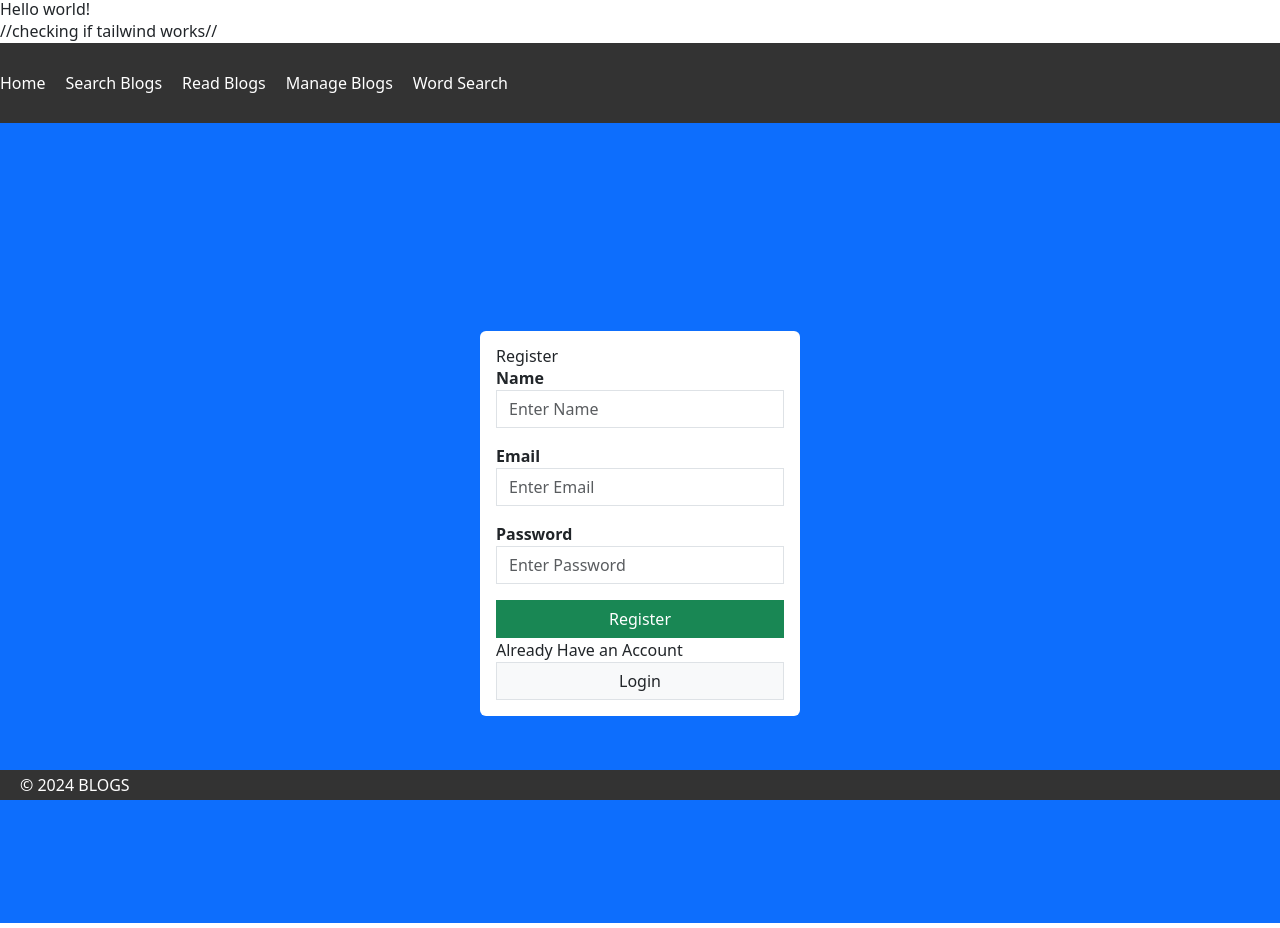
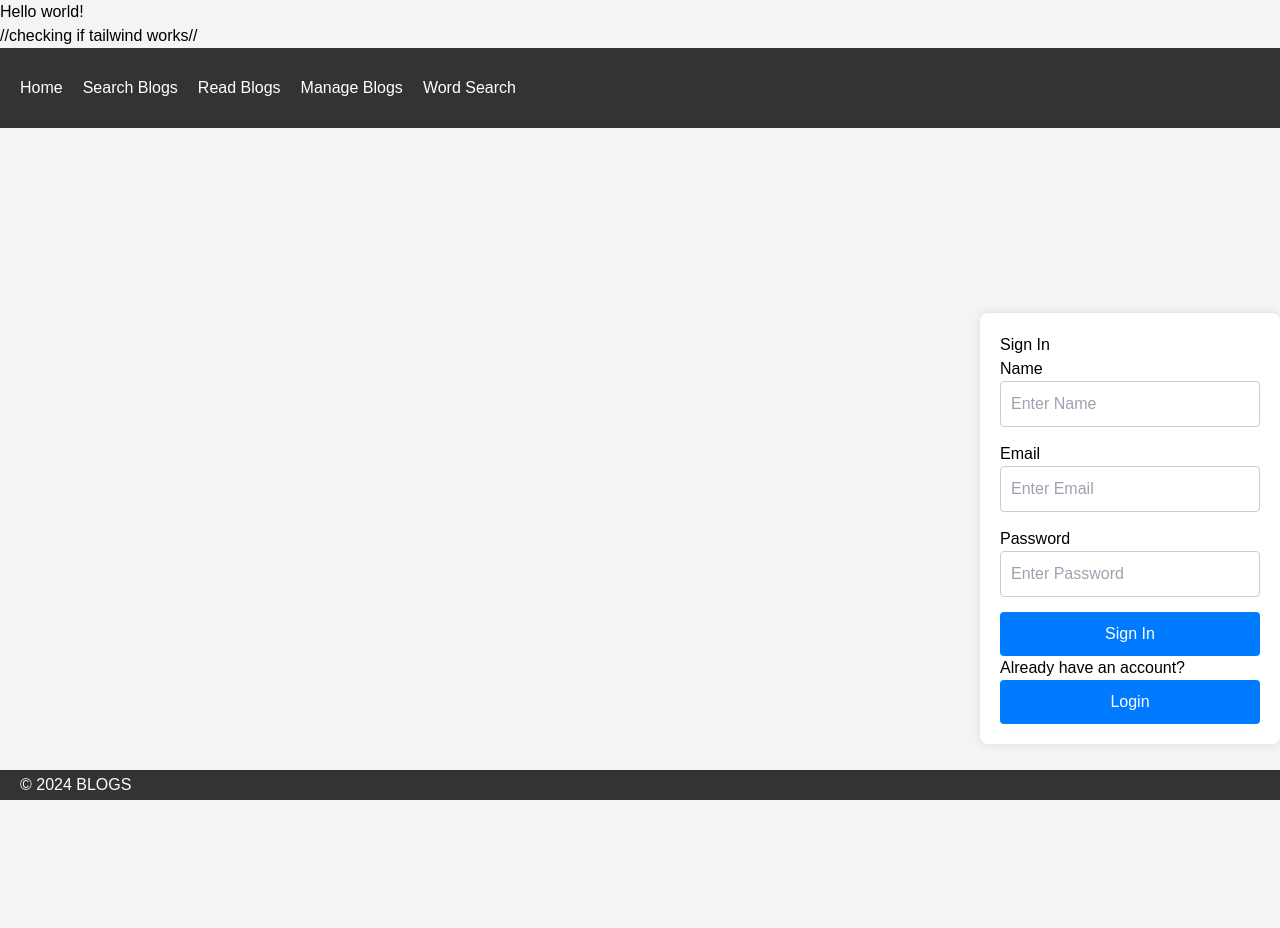
Before and after one commit to Chokseys2022/Frontend, a React (Vite) app: page / in a window 1280 px wide. Built offline with nearby package versions, Linux system fonts and the light colour scheme.

Commit message:
added from on home page

```diff
--- a/src/App.css
+++ b/src/App.css
@@ -216,3 +216,57 @@
   font-size: 18px; /* Font size */
   margin-top: 10px;
 }
+/*FORM*/
+.container {
+  display:flex ;
+  justify-content: center;
+  align-items: center;
+  min-height: 100vh;
+}
+
+.formContainer {
+  background-color: #ffffff;
+  padding: 20px;
+  border-radius: 8px;
+  width: 300px;
+  box-shadow: 0px 0px 10px rgba(0, 0, 0, 0.1);
+  margin-left: auto;
+}
+
+.h2 {
+  margin-bottom: 50px;
+  text-align: center;
+}
+
+.formGroup {
+  margin-bottom: 15px;
+}
+
+form input {
+  width: 100%;
+  padding: 10px;
+  border: 1px solid #cccccc;
+  border-radius: 4px;
+}
+
+.sign-button,
+.login-button {
+  width: 100%;
+  padding: 10px;
+  background-color: #007bff;
+  color: white;
+  border: none;
+  border-radius: 4px;
+  cursor: pointer;
+  transition: background-color 0.3s;
+}
+
+.register-button:hover,
+.login-button:hover {
+  background-color: #0056b3;
+}
+
+.errorMessage {
+  color: red;
+  margin-bottom: 10px;
+}
--- a/src/pages/Home.jsx
+++ b/src/pages/Home.jsx
@@ -1,72 +1,71 @@
-import React, { useState } from 'react'; // Added React import
-import '../App.css'; // Corrected import syntax
-import 'bootstrap/dist/css/bootstrap.min.css';
-import axios from 'axios';
+import React, { useState } from 'react';
+import '../App.css';
 
 function App() {
   const [name, setName] = useState('');
   const [email, setEmail] = useState('');
   const [password, setPassword] = useState('');
+  const [error, setError] = useState('');
 
   const handleSubmit = (e) => {
     e.preventDefault();
-    axios.post('http://localhost:3001/register', { name, email, password })
-      .then(result => console.log(result))
-      .catch(err => console.log(err));
+    // Simple validation
+    if (!name || !email || !password) {
+      setError('Please fill in all fields');
+      return;
+    }
+    // Your form submission logic here (e.g., API call)
+    console.log("Form submitted:", { name, email, password });
+    // Reset form fields after successful registration
+    setName('');
+    setEmail('');
+    setPassword('');
+    setError('');
   }
 
   return (
-    <div className="d-flex justify-content-center align-items-center bg-primary vh-100">
-      <div className="bg-white p-3 rounded w-25">
-        <h2>Register</h2>
+    <div className="container">
+      <div className="formContainer">
+        <h2>Sign In</h2>
+        {error && <div className="errorMessage">{error}</div>}
         <form onSubmit={handleSubmit}>
-          <div className="mb-3">
-            <label htmlFor="name">
-              <strong>Name</strong>
-            </label>
+          <div className="formGroup">
+            <label htmlFor="name">Name</label>
             <input
               type="text"
               placeholder="Enter Name"
               autoComplete="off"
-              name="name" // Corrected name attribute
-              className="form-control rounded-0"
+              name="name"
+              value={name}
               onChange={(e) => setName(e.target.value)}
             />
           </div>
-          <div className="mb-3">
-            <label htmlFor="email">
-              <strong>Email</strong>
-            </label>
+          <div className="formGroup">
+            <label htmlFor="email">Email</label>
             <input
               type="email"
               placeholder="Enter Email"
               autoComplete="off"
               name="email"
-              className="form-control rounded-0"
+              value={email}
               onChange={(e) => setEmail(e.target.value)}
             />
           </div>
-          <div className="mb-3">
-            <label htmlFor="password">
-              <strong>Password</strong>
-            </label>
+          <div className="formGroup">
+            <label htmlFor="password">Password</label>
             <input
               type="password"
               placeholder="Enter Password"
               autoComplete="off"
               name="password"
-              className="form-control rounded-0"
+              value={password}
               onChange={(e) => setPassword(e.target.value)}
             />
           </div>
-          <button type="submit" className="btn btn-success w-100 rounded-0">
-            Register
-          </button>
-          <p>Already Have an Account</p>
-          <button className="btn btn-default border w-100 bg-light rounded-0 text-decoration-none">
-            Login
-          </button>
+          <button  className="sign-button">Sign In</button>
         </form>
+        <p>Already have an account?</p>
+        <button  className="login-button">Login</button>
       </div>
     </div>
   );
```
